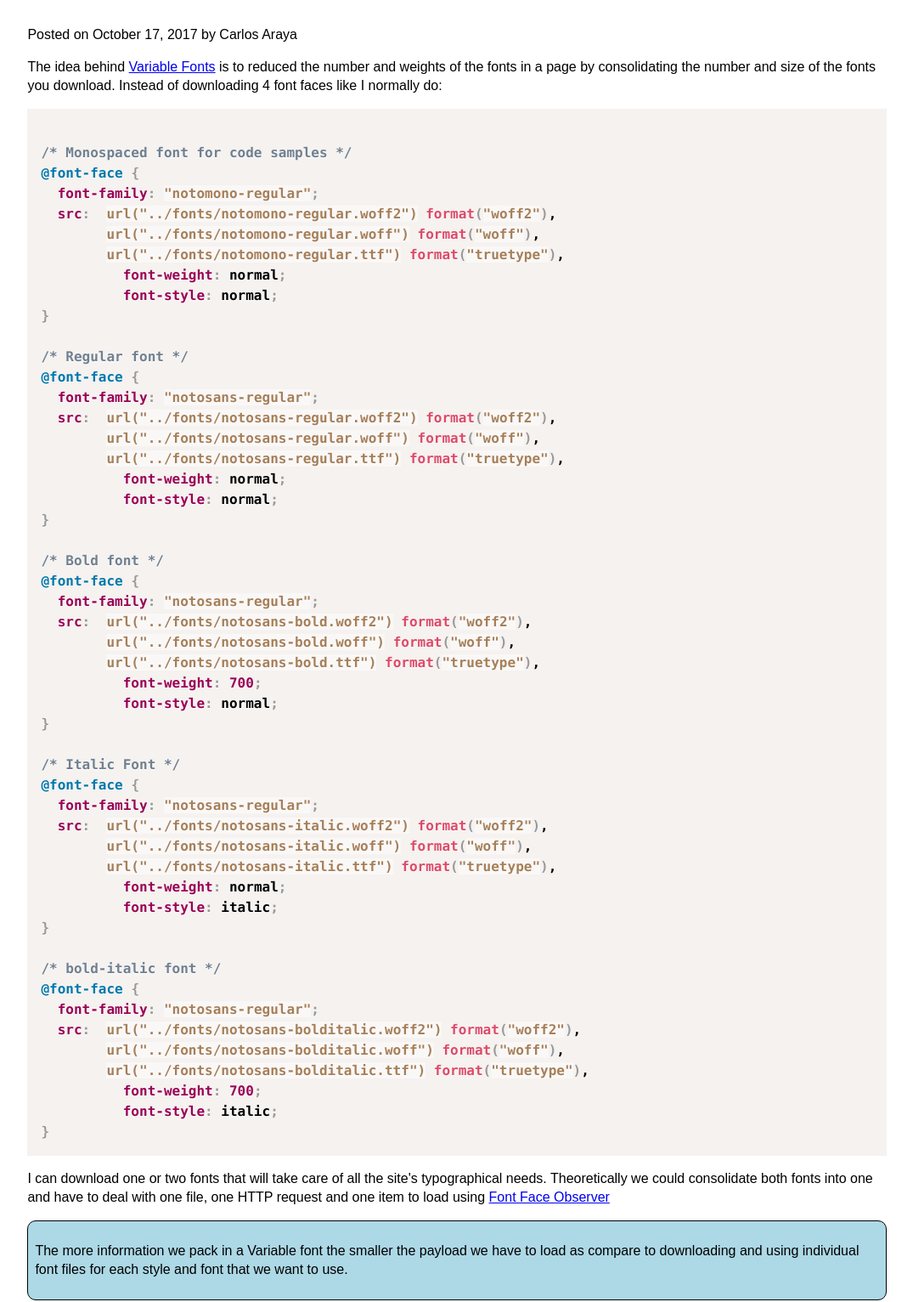
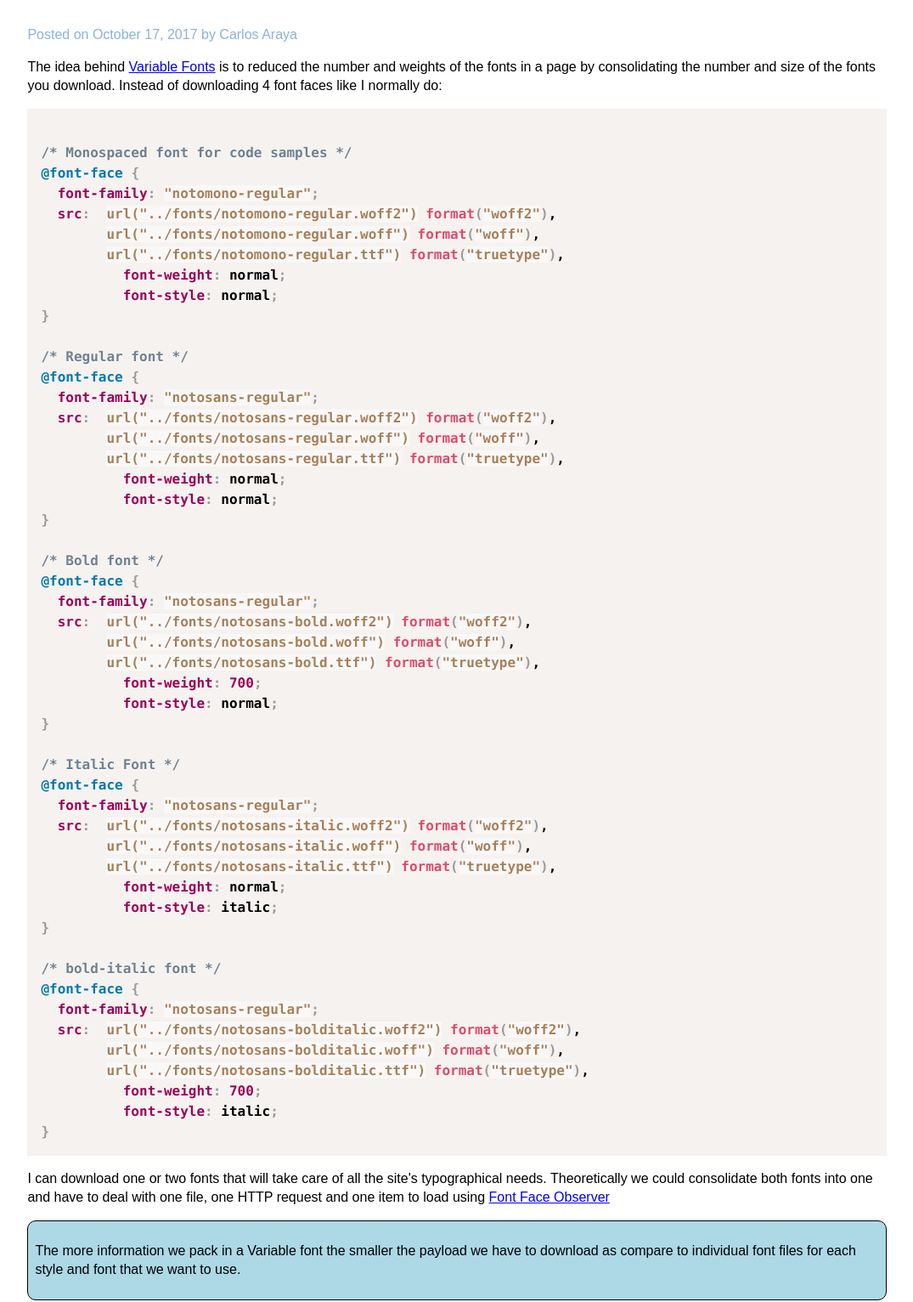
Before and after one commit to caraya/vfonts-demo, a plain HTML site: page index.html in a window 1280 px wide. Shown: the part 75-1607 px from the top of the page at 85% size, without its empty margins (102-1177 px from the left). Drawn offline with Linux system fonts and the light colour scheme; a web font is replaced by a local one.

Commit message:
More Changes

```diff
--- a/index.html
+++ b/index.html
@@ -14,7 +14,7 @@
 <article class="container">
   <header>
     <h2>Variable Fonts Demo and Explainer</h2>
-    <p>Posted on October 17, 2017 by Carlos Araya</p>
+    <p class="byline">Posted on October 17, 2017 by Carlos Araya</p>
   </header>
 
   <p> The idea behind <a href="http://publishing-project.rivendellweb.net/variable-fonts-for-the-win/">Variable Fonts</a> is to reduced the number and weights of the fonts in a page by consolidating the number and size of the fonts you download. Instead of downloading 4 font faces like I normally do:</p>
@@ -77,7 +77,7 @@
 </p>
 
 <aside class="message info">
-  <p>The more information we pack in a Variable font the smaller the payload we have to load as compare to downloading and using individual font files for each style and font that we want to use.</p>
+  <p>The more information we pack in a Variable font the smaller the payload we have to download as compare to individual font files for each style and font that we want to use.</p>
 </aside>
 
 <pre><code class="language-css">
@@ -123,7 +123,7 @@
 </ul>
 
 <aside class="message warning">
-  <p>Not all variable fonts support all predefined axes and some support custom axes that are exclusive to that font.</p>
+  <p>Not all variable fonts use all predefined axes and some support custom axes that are exclusive to that font. Check your font's documentation for the axes it uses; it'll save you many headaches down the road.</p>
 </aside>
 
 <p>We can use these axes using new extensions to CSS and a new attribute. When all browsers fully support Variable Fonts we'll
--- a/styles/robotovf.css
+++ b/styles/robotovf.css
@@ -1,3 +1,5 @@
+/**/
+
 @font-face {
     font-family: "roboto-vf";
     src: url("type/RobotoUpright-VF.ttf") format("truetype");
@@ -55,6 +57,11 @@ strong em,
 em strong {
     font-variation-settings: "wght" 700;
     font-style: italic;
+}
+
+.byline {
+    color: #8BB1DD;
+    font-variation-settings: "wdth" 75%, "wght" 700;
 }
 
 h1 {
```
